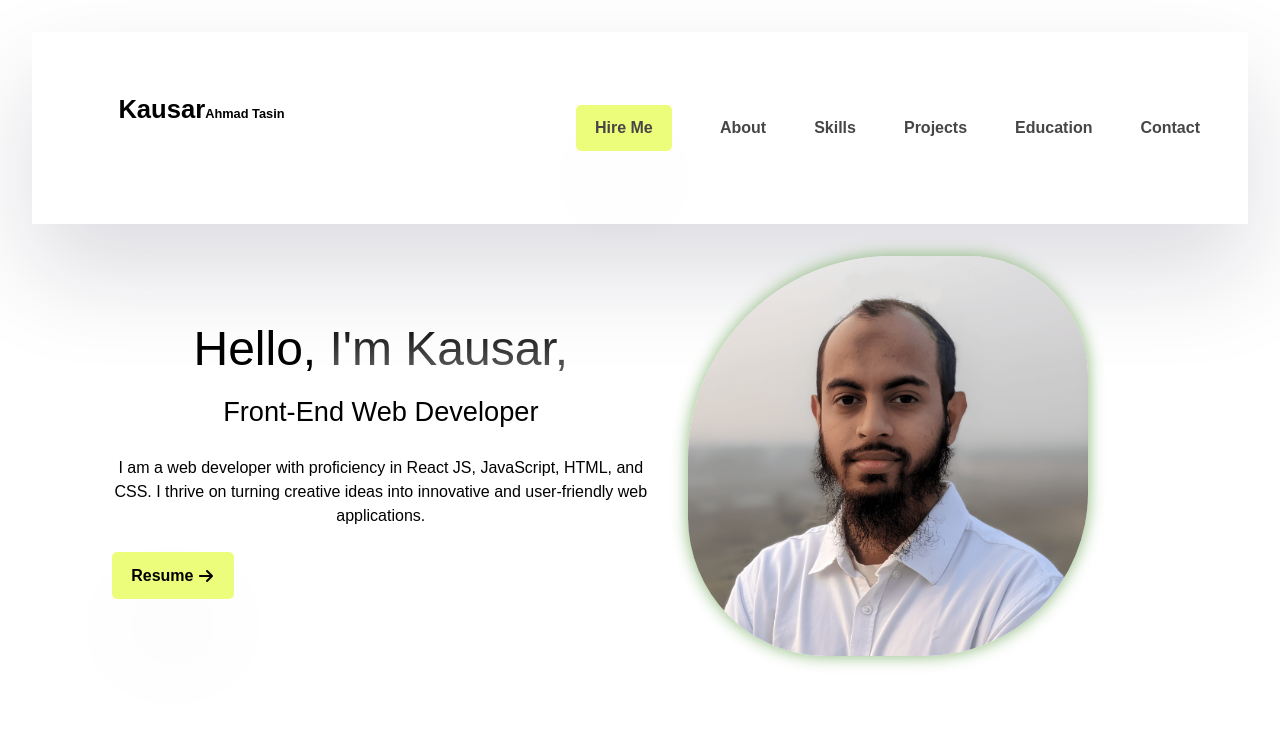
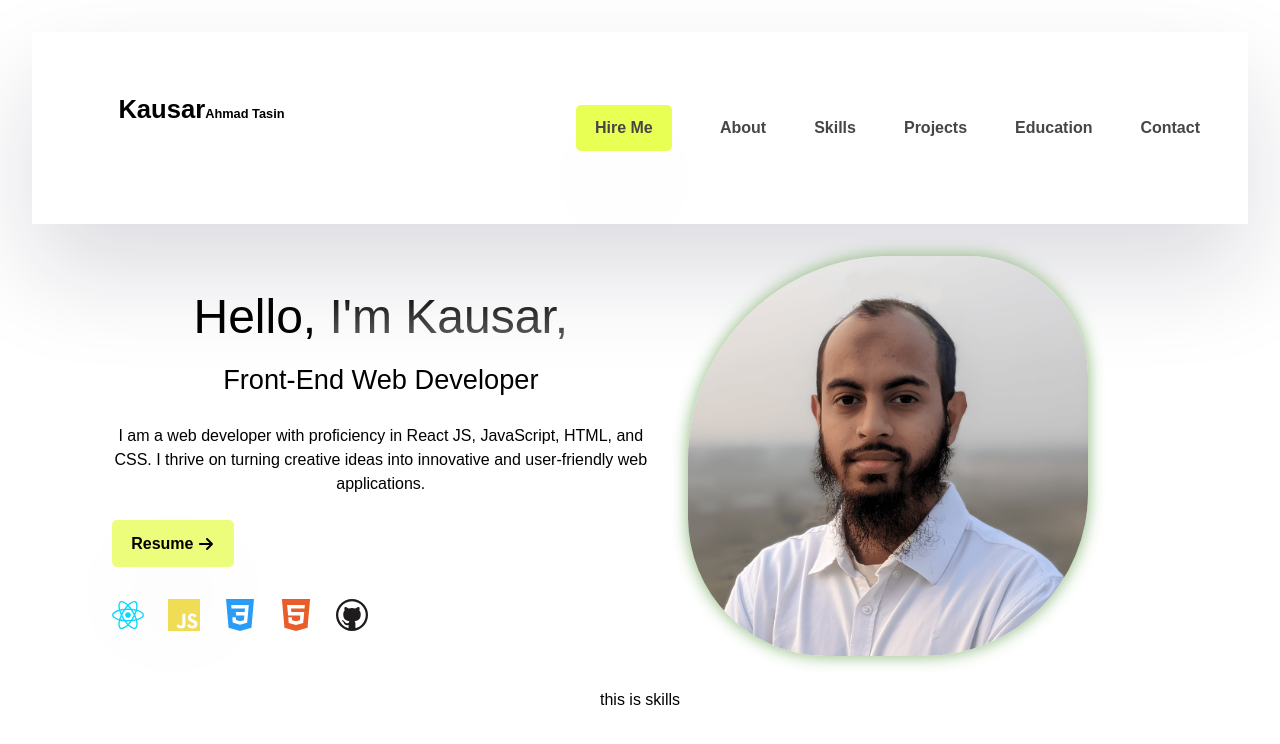
Before and after one commit to KausarAhmadTasin/portfolio, a React (Vite) app: page / in a window 1280 px wide. Shown: the top 744 px of the page. Built offline with nearby package versions, Linux system fonts and the light colour scheme.

Commit message:
skills icons added, skill component created

```diff
--- a/src/App.jsx
+++ b/src/App.jsx
@@ -1,10 +1,12 @@
 import "./App.css";
 import Header from "./components/Header/Header";
+import Skills from "./components/Skills/Skills";
 
 function App() {
   return (
     <>
       <Header />
+      <Skills />
     </>
   );
 }
--- a/src/components/HeroSection/HeroSection.css
+++ b/src/components/HeroSection/HeroSection.css
@@ -49,6 +49,33 @@
   }
 }
 
+.skill-icons {
+  font-size: 2rem;
+  margin-top: 2rem;
+  display: flex;
+  gap: 1.5rem;
+}
+
+.skill-icons .react {
+  color: #08d8fe;
+}
+
+.skill-icons .github {
+  color: #1e1c1c;
+}
+
+.skill-icons .javascript {
+  color: #f0dc55;
+}
+
+.skill-icons .css {
+  color: #299cf8;
+}
+
+.skill-icons .html {
+  color: #e95d2a;
+}
+
 .hero-img {
   width: 25rem;
   margin-right: 5rem;
@@ -69,7 +96,7 @@
   }
   70% {
     border-radius: 30% 30% 60% 30%;
-    box-shadow: 0 0 15px 1px rgb(117, 250, 183);
+    box-shadow: 0 0 15px 1px #ecfd7b;
   }
   100% {
     border-radius: 50% 60% 40% 60%;
--- a/src/components/HeroSection/HeroSection.jsx
+++ b/src/components/HeroSection/HeroSection.jsx
@@ -1,5 +1,10 @@
 import "./HeroSection.css";
 import { FaArrowRight } from "react-icons/fa6";
+import { FaReact } from "react-icons/fa";
+import { SiJavascript } from "react-icons/si";
+import { SiCss3 } from "react-icons/si";
+import { ImHtmlFive } from "react-icons/im";
+import { VscGithub } from "react-icons/vsc";
 
 const HeroSection = () => {
   return (
@@ -17,6 +22,25 @@ const HeroSection = () => {
         <button className="resume-btn">
           Resume <FaArrowRight />
         </button>
+        <div className="skill-icons">
+          <div className="react" title="React JS">
+            <FaReact />
+          </div>
+          <div className="javascript" title="JavaScript">
+            <SiJavascript />
+          </div>
+          <div className="css" title="CSS">
+            {" "}
+            <SiCss3 />
+          </div>
+          <div className="html" title="HTML">
+            <ImHtmlFive />
+          </div>
+          <div className="github" title="Github">
+            {" "}
+            <VscGithub />
+          </div>
+        </div>
       </div>
       <div className="hero-img-container  ">
         <img
--- a/src/components/Navbar/Navbar.css
+++ b/src/components/Navbar/Navbar.css
@@ -33,7 +33,7 @@
 }
 
 .primary-btn {
-  background-color: #ecfd7b;
+  background-color: #e8ff53;
   border-style: none;
   padding: 0.7rem 1.2rem;
   font-weight: 600;
@@ -45,6 +45,7 @@
   &:hover {
     transform: scale(1.04);
     cursor: pointer;
+    background-color: #ecfd7b;
     box-shadow: #ecfd7b 0px 5px 15px;
   }
 }
--- /dev/null
+++ b/src/components/Skills/Skills.jsx
@@ -0,0 +1,7 @@
+import "./Skill.css";
+
+const Skills = () => {
+  return <div>this is skills</div>;
+};
+
+export default Skills;
```
Also changed, not shown: src/components/Skills/Skill.css (added).
